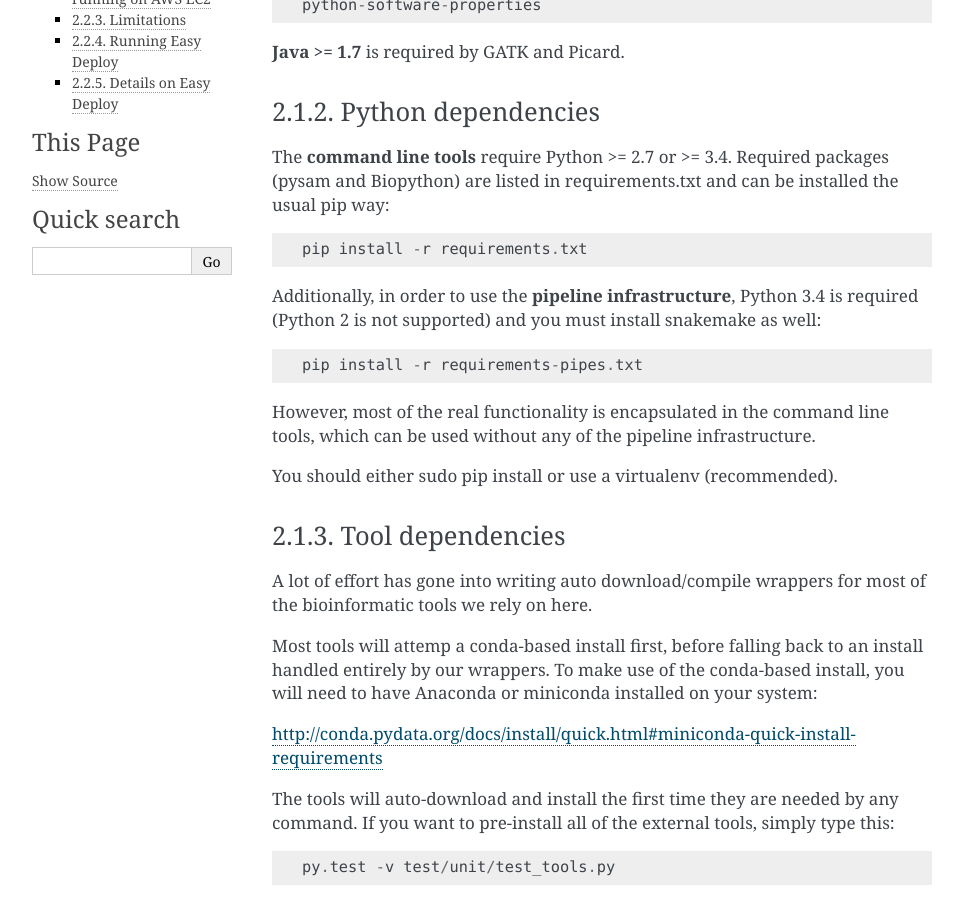
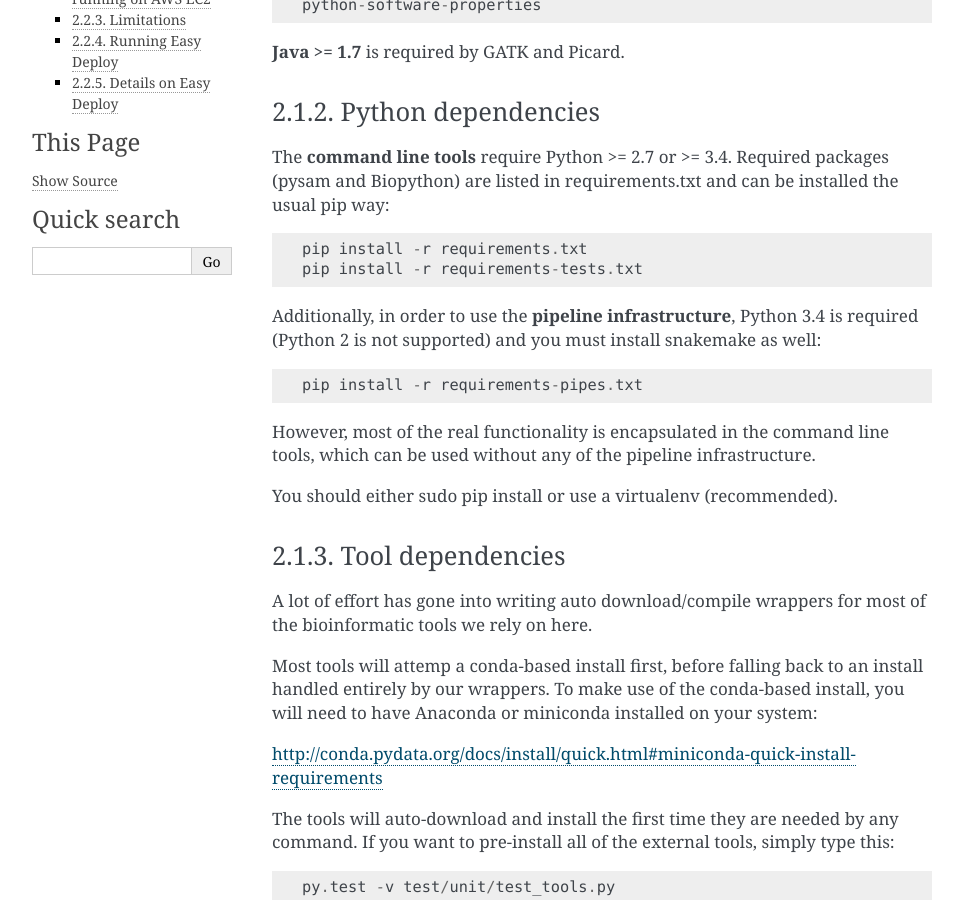
Before and after one commit to broadinstitute/viral-ngs, a Sphinx documentation site: the page built from docs/install.rst, in a window 1280 px wide and 900 px high, scrolled down 358 px. Shown: the whole window, without its empty margins (148-1111 px from the left). Built offline with Sphinx 7.4.7, drawn with Linux system fonts in a browser that asks for light colours; formulas are drawn with MathJax 3.

Commit message:
note in the docs that requirements-tests.txt is needed for tool install
until tool install is fully conda-based, requirements-tests.txt must be
pip installed, as tool installation is dependent on py.test

```diff
--- a/docs/install.rst
+++ b/docs/install.rst
@@ -39,6 +39,7 @@ The **command line tools** require Python >= 2.7 or >= 3.4. Required packages
 installed the usual pip way::
 
   pip install -r requirements.txt
+  pip install -r requirements-tests.txt
 
 Additionally, in order to use the **pipeline infrastructure**, Python 3.4
 is required (Python 2 is not supported) and you must install snakemake
```
